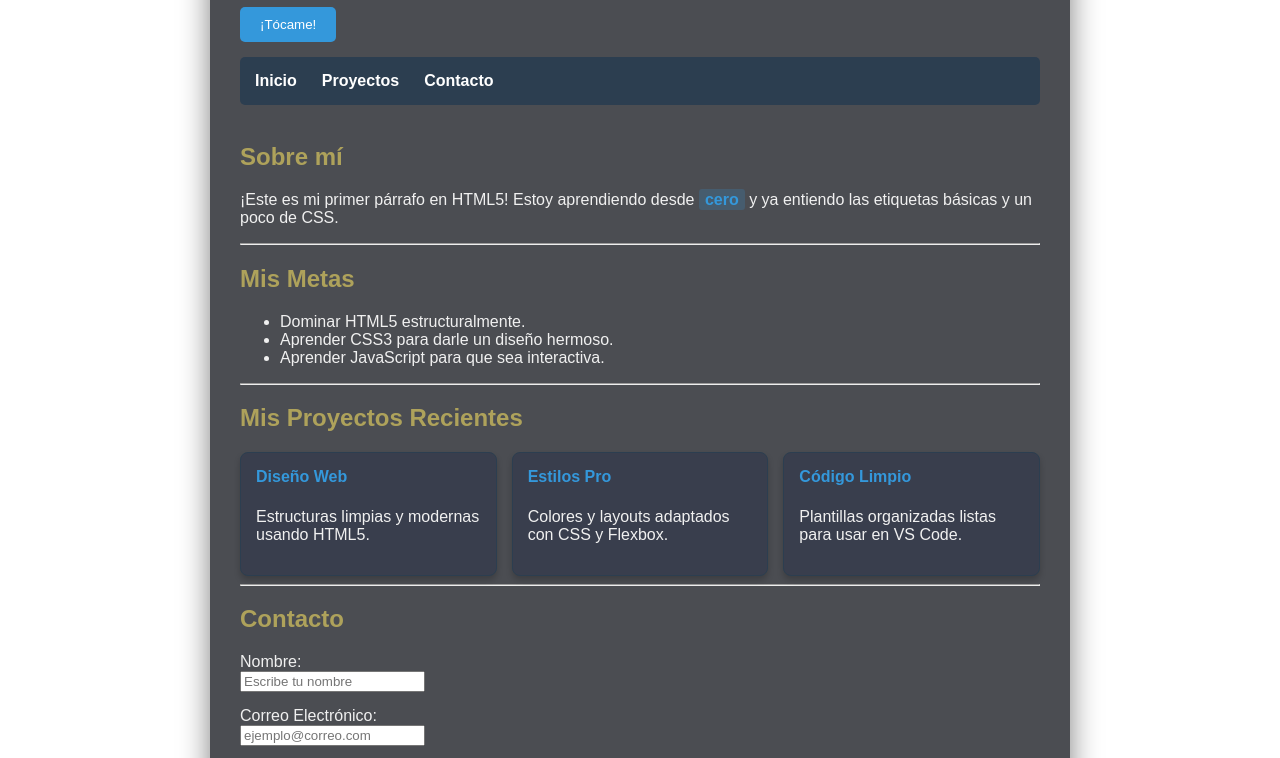
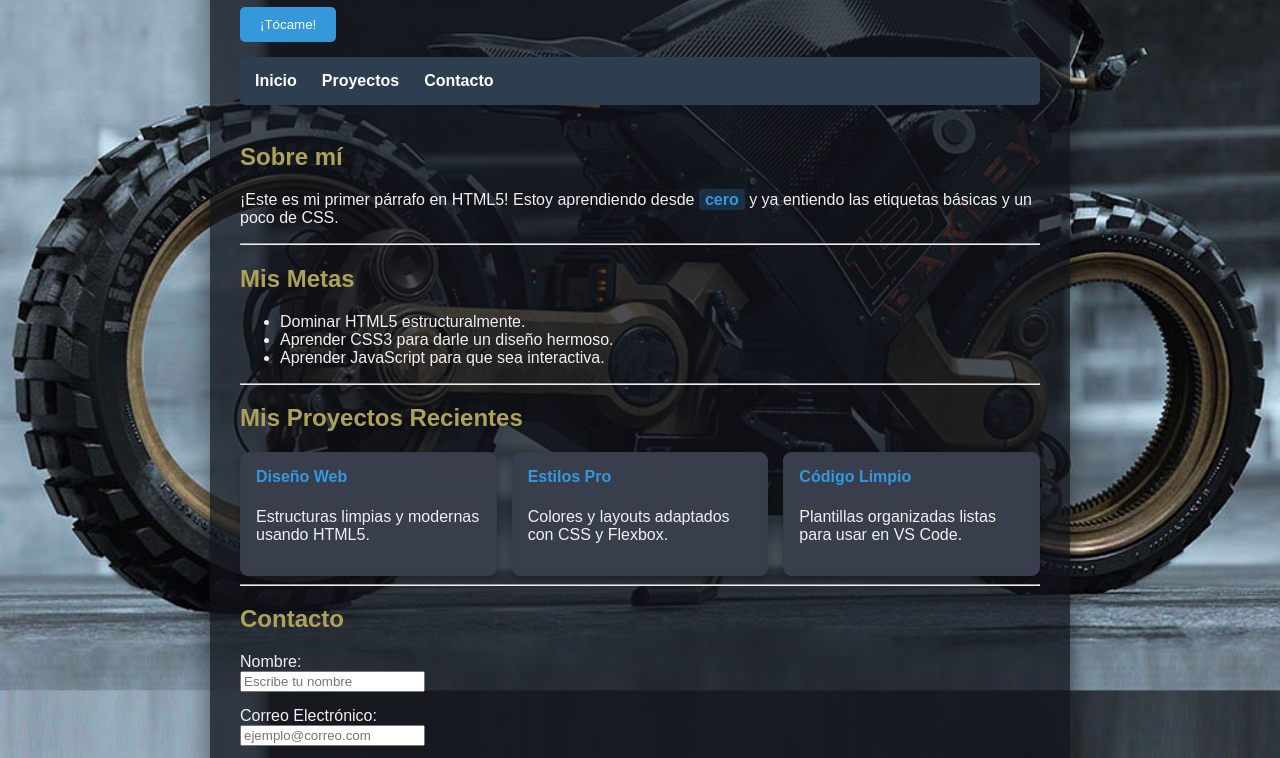
Before and after one commit to 1tryweb/1, a plain HTML site: page index.html in a window 1280 px wide. Shown: the part 163-921 px from the top of the page. Drawn offline with Linux system fonts and the light colour scheme.

Commit message:
Fix HTML structure and improve formatting

```diff
--- a/index.html
+++ b/index.html
@@ -12,7 +12,7 @@
 
         /* --- ESTILOS GENERALES Y IMAGEN DE FONDO --- */
         body {
-            background-image: url("moto.jpg.jpg");
+            background-image: url("moto.jpg");
             background-size: cover;
             background-position: center;
             background-attachment: fixed;
```
